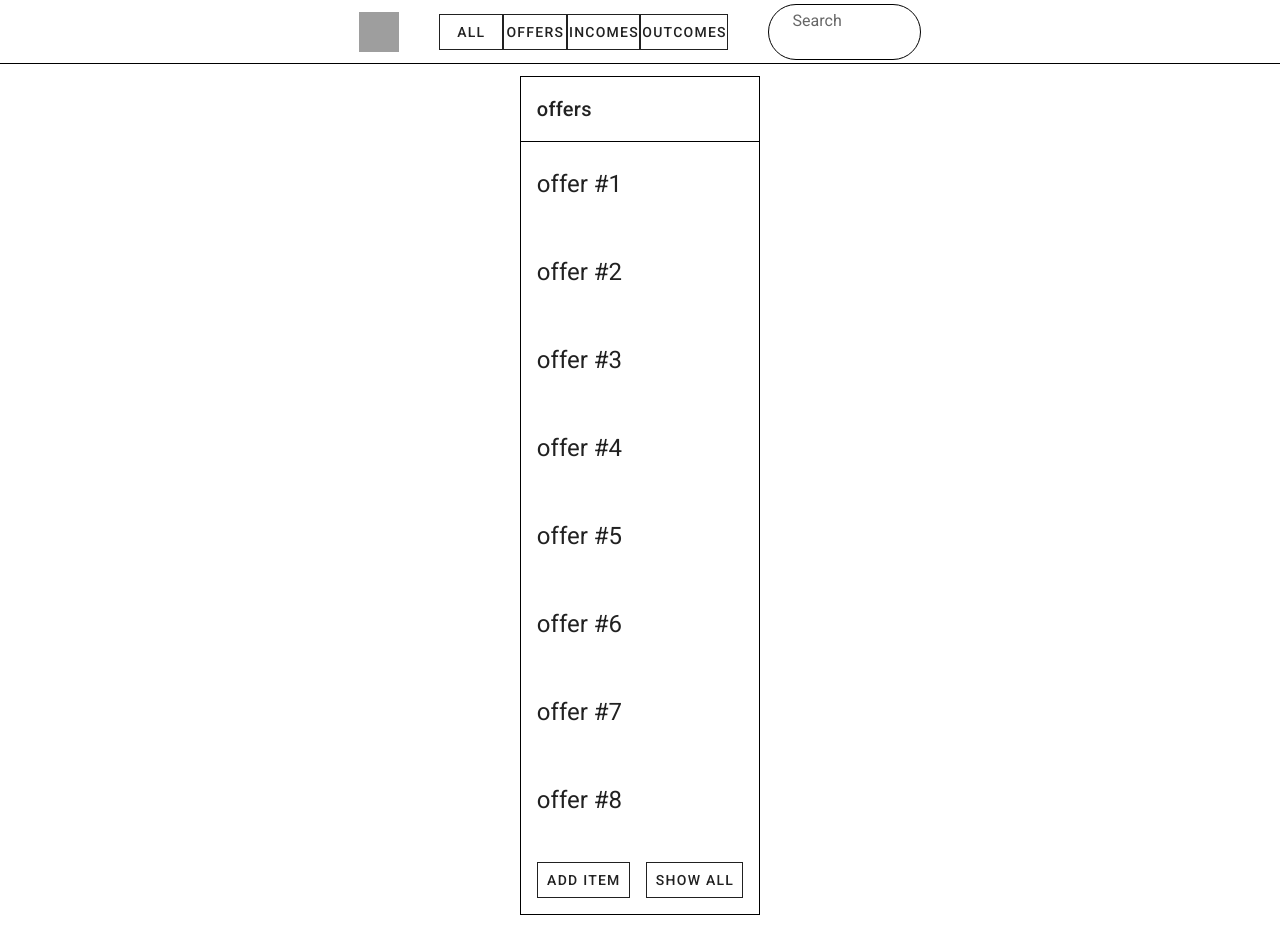
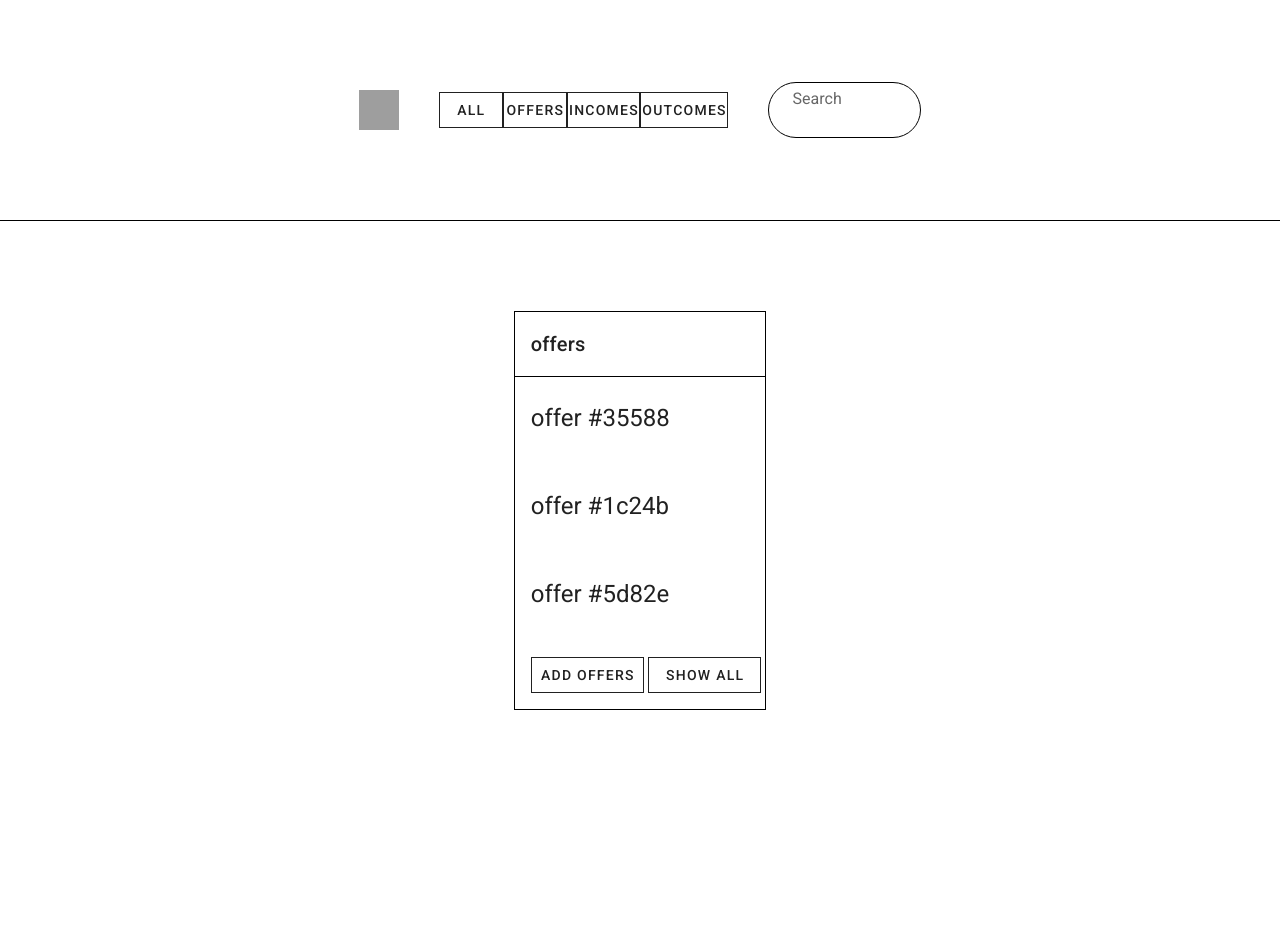
Before and after one commit to bax-uva/code-task, a Vue app: page / in a window 1280 px wide. Both pictures are taken after a click on the button "OFFERS". After the commit the page ends 800 px from the top, so only its background shows below. Built offline with nearby package versions, Linux system fonts and the light colour scheme; grey boxes are pictures that could not be loaded.

Commit message:
ShowAll button functionality and dialog component for visualization

```diff
--- a/src/components/AddButton.vue
+++ b/src/components/AddButton.vue
@@ -1,9 +1,10 @@
 <template>
-  <v-btn class="ma-2" tile outlined>Add Item</v-btn>
+  <v-btn class="ma-2" tile outlined>Add {{ category }}</v-btn>
 </template>
 
 <script>
 export default {
-  name: "AddButton"
+  name: "AddButton",
+  props: ["category"]
 };
 </script>
--- a/src/components/ListItem.vue
+++ b/src/components/ListItem.vue
@@ -2,7 +2,9 @@
   <v-list-item three-line>
     <v-list-item-content>
       <v-list-item-title class="headline mb-1"
-        >{{ catSingular }} #{{ index + 1 }}</v-list-item-title
+        >{{ catSingular }} #{{
+          item.substr(item.length - 5, item.length)
+        }}</v-list-item-title
       >
     </v-list-item-content>
   </v-list-item>
@@ -11,7 +13,7 @@
 <script>
 export default {
   name: "ListItem",
-  props: ["item", "index", "cat"],
+  props: ["item", "cat"],
   computed: {
     catSingular() {
       let cat = this.cat;
--- a/src/components/ShowAllButton.vue
+++ b/src/components/ShowAllButton.vue
@@ -1,9 +1,44 @@
 <template>
-  <v-btn class="ma-2" tile outlined>Show all</v-btn>
+  <v-row justify="center">
+    <v-dialog v-model="dialog" scrollable>
+      <template v-slot:activator="{ on }">
+        <v-btn class="ma-2" tile outlined v-on="on">Show All</v-btn>
+      </template>
+      <v-card>
+        <v-card-title>{{ category }}</v-card-title>
+        <v-divider></v-divider>
+        <v-card-text style="height: 300px;">
+          <ListItem
+            v-for="item in filteredItems"
+            :item="item.id"
+            :cat="item.category"
+            v-bind:key="item.id"
+          />
+        </v-card-text>
+        <v-divider></v-divider>
+        <v-card-actions>
+          <v-btn class="ma-2" tile outlined @click="dialog = false"
+            >Close</v-btn
+          >
+        </v-card-actions>
+      </v-card>
+    </v-dialog>
+  </v-row>
 </template>
 
 <script>
+import ListItem from "./ListItem";
+
 export default {
-  name: "ShowAllButton"
+  name: "ShowAllButton",
+  components: {
+    ListItem
+  },
+  props: ["category", "filteredItems"],
+  data() {
+    return {
+      dialog: false
+    };
+  }
 };
 </script>
--- a/src/components/Transactions.vue
+++ b/src/components/Transactions.vue
@@ -4,15 +4,14 @@
       category
     }}</v-card-title>
     <ListItem
-      v-for="(item, index) in filteredItems"
+      v-for="item in filteredItems.slice(0, 3)"
       :item="item.id"
-      :index="index"
       :cat="item.category"
       v-bind:key="item.id"
     />
     <v-card-actions>
-      <AddButton />
-      <ShowAllButton />
+      <AddButton :category="category" />
+      <ShowAllButton :category="category" :filteredItems="filteredItems" />
     </v-card-actions>
   </v-card>
 </template>
```
